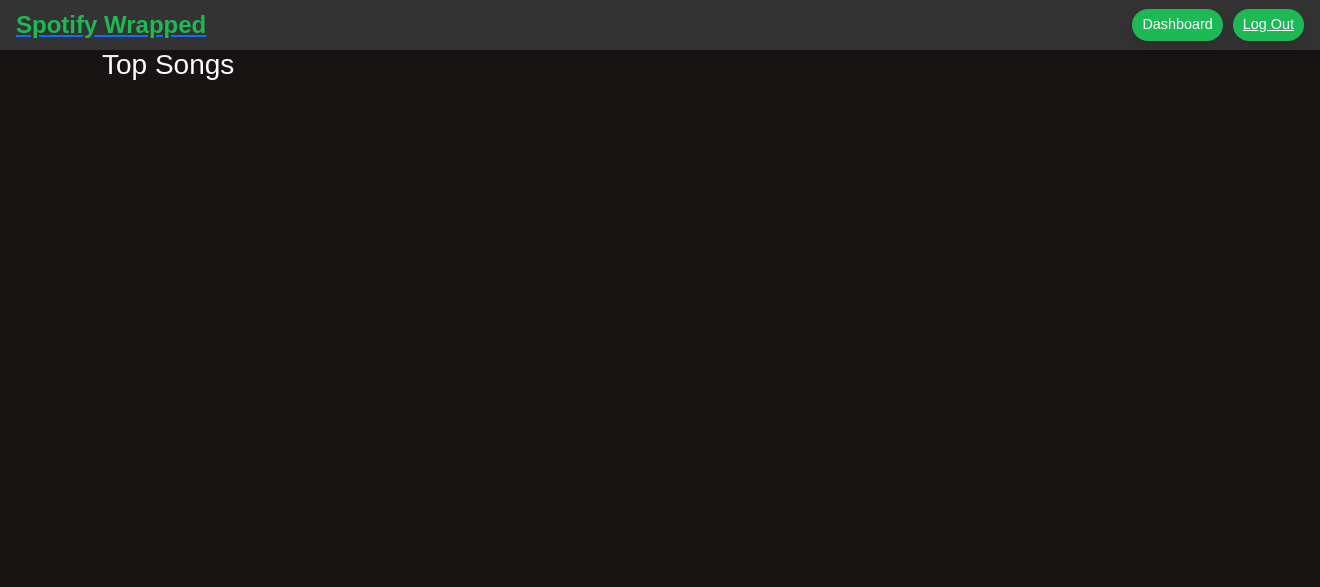
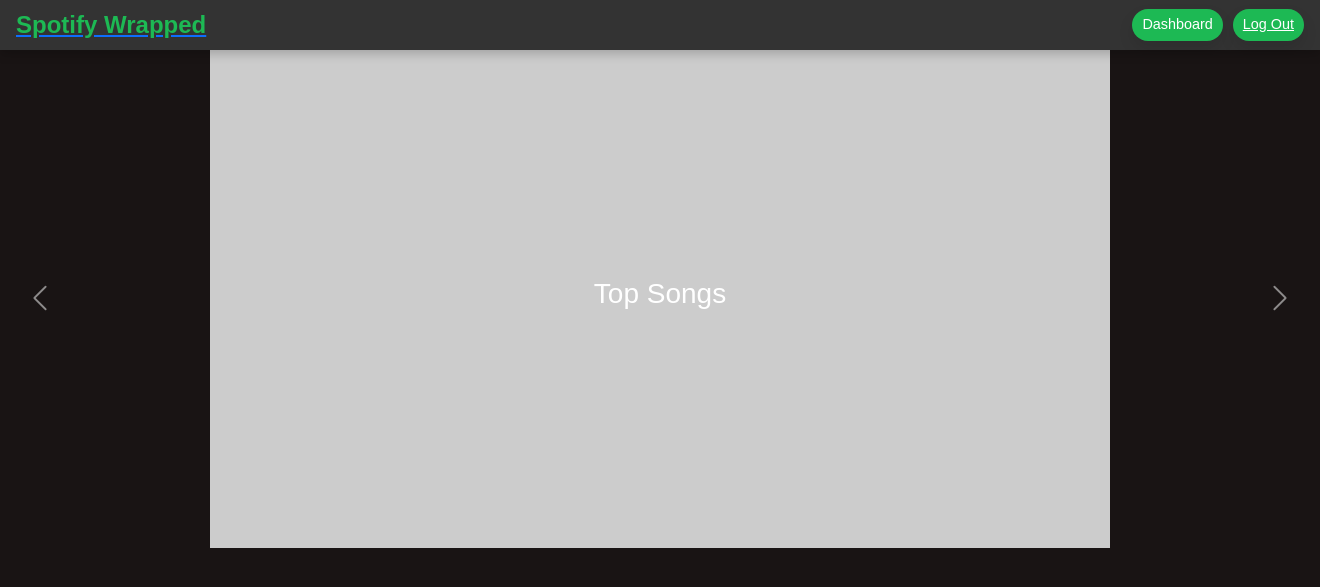
Before and after one commit to maxzhu143/SpotifyWrapped, a Django app: page /wrapped_carousel/ in a window 1320 px wide. Shown: the top 587 px of the page. Run offline with Django 4.2, Linux system fonts and the light colour scheme; the visitor is signed in with stand-in values (Sample User, id 1); some libraries are stand-ins or nearby versions.

Commit message:
Carousel buttons didn't work so i had to back track the carousel. I'm making the spotify wrapped more dynamic with the user making and saving spotify wrapped objects. The objects are saved to their account, and then they can view them through the carousel

```diff
--- a/Wrappedapp/templates/base.html
+++ b/Wrappedapp/templates/base.html
@@ -1,4 +1,7 @@
 <head>
+    <link href="https://cdn.jsdelivr.net/npm/bootstrap@5.1.3/dist/css/bootstrap.min.css" rel="stylesheet">
+    <script src="https://cdn.jsdelivr.net/npm/bootstrap@5.1.3/dist/js/bootstrap.bundle.min.js"></script>
+
     <style>
                 /* Navbar Styling */
         .navbar {
--- a/Wrappedapp/templates/wrapped_carousel.html
+++ b/Wrappedapp/templates/wrapped_carousel.html
@@ -1,134 +1,64 @@
 {% extends "base.html" %}
-{% load django_bootstrap5 %}
 
-{% block title %}Spotify Wrapped{% endblock %}
+{% block title %}Larger Carousel{% endblock %}
 
 {% block content %}
-<div class="container mt-5">
-
-    <!-- Custom CSS for the Carousel -->
-    <style>
-        /* Ensure the carousel container has a defined height */
-        #spotifyWrappedCarousel {
-            position: relative;
-            overflow: hidden;
-        }
-
-        /* Style for previous and next buttons */
-        .carousel-control-prev,
-        .carousel-control-next {
-            position: absolute;
-            top: 50%; /* Vertically center */
-            transform: translateY(-50%);
-            width: 50px; /* Consistent width */
-            height: 50px; /* Consistent height */
-            z-index: 10; /* Ensure arrows appear above content */
-            display: flex;
-            align-items: center;
-            justify-content: center;
-            background-color: rgba(0, 0, 0, 0.5); /* Optional: semi-transparent background */
-            border-radius: 50%; /* Make the buttons circular */
-        }
-
-        /* Ensure the icons inside the buttons are scaled properly */
-        .carousel-control-prev-icon,
-        .carousel-control-next-icon {
-            width: 20px; /* Adjust icon size */
-            height: 20px; /* Adjust icon size */
-            background-size: contain; /* Fit the size */
-        }
-
-        /* Offset the arrows to the sides of the carousel */
-        .carousel-control-prev {
-            left: -60px; /* Move arrow left */
-        }
-
-        .carousel-control-next {
-            right: -60px; /* Move arrow right */
-        }
-    </style>
-
+<div class="container mt-5 position-relative">
     <!-- Carousel -->
-    <div id="spotifyWrappedCarousel" class="carousel slide" data-bs-ride="carousel">
-        <div class="carousel-inner">
-
-            <!-- Slide 1: Top Songs -->
+    <div id="basicCarousel" class="carousel slide">
+        <!-- Carousel Inner -->
+        <div class="carousel-inner" style="height: 500px; width: 100%; max-width: 900px; margin: 0 auto;">
             <div class="carousel-item active">
+                <div class="d-flex justify-content-center align-items-center" style="height: 100%; background-color: #ccc;">
                     <h3>Top Songs</h3>
-                <ul>
-                    {% for song in top_songs %}
-                    <li>
-                        <img src="{{ song.cover }}" alt="{{ song.name }}" style="width: 100px; height: 100px;">
-                        <p>{{ song.name }} by {{ song.artist }}</p>
-                    </li>
-                    {% endfor %}
-                </ul>
                 </div>
-
-            <!-- Slide 2: Top Artists -->
-            <div class="carousel-item">
-                <h3>Top Artists</h3>
-                <ul>
-                    {% for artist in top_artists %}
-                    <li>{{ artist }}</li>
-                    {% endfor %}
-                </ul>
-            </div>
-
-            <!-- Slide 3: Top Genres -->
-            <div class="carousel-item">
-                <h3>Top Genres</h3>
-                <ul>
-                    {% for genre in top_genres %}
-                    <li>{{ genre }}</li>
-                    {% endfor %}
-                </ul>
-            </div>
-
-            <!-- Slide 4: Personality -->
-            <div class="carousel-item">
-                <h3>Your Listening Personality</h3>
-                <p>{{ personality }}</p>
-            </div>
-
-            <!-- Slide 5: Total Minutes -->
-            <div class="carousel-item">
-                <h3>Total Minutes Listened</h3>
-                <p>{{ total_minutes_listened }}</p>
-            </div>
-
-            <!-- Additional Slides as Needed -->
-            <div class="carousel-item">
-                <h3>Sound Town</h3>
-                <p>{{ sound_town }}</p>
             </div>
             <div class="carousel-item">
-                <h3>Top Podcasts</h3>
-                <ul>
-                    {% for podcast in top_podcasts %}
-                    <li>{{ podcast }}</li>
-                    {% endfor %}
-                </ul>
+                <div class="d-flex justify-content-center align-items-center" style="height: 100%; background-color: #aaa;">
+                    <h3>Top Artists</h3>
+                </div>
             </div>
             <div class="carousel-item">
-                <h3>Artist Messages</h3>
-                <ul>
-                    {% for artist, message in artist_messages.items %}
-                    <li>{{ artist }}: {{ message }}</li>
-                    {% endfor %}
-                </ul>
+                <div class="d-flex justify-content-center align-items-center" style="height: 100%; background-color: #888;">
+                    <h3>Top Genres</h3>
+                </div>
+            </div>
+            <div class="carousel-item">
+                <div class="d-flex justify-content-center align-items-center" style="height: 100%; background-color: #888;">
+                    <h3>Minutes Listened</h3>
+                </div>
+            </div>
+            <div class="carousel-item">
+                <div class="d-flex justify-content-center align-items-center" style="height: 100%; background-color: #888;">
+                    <h3>Listening Personality</h3>
+                </div>
+            </div>
+            <div class="carousel-item">
+                <div class="d-flex justify-content-center align-items-center" style="height: 100%; background-color: #888;">
+                    <h3>Sound Town</h3>
+                </div>
+            </div>
+            <div class="carousel-item">
+                <div class="d-flex justify-content-center align-items-center" style="height: 100%; background-color: #888;">
+                    <h3>Podcasts</h3>
+                </div>
+            </div>
+            <div class="carousel-item">
+                <div class="d-flex justify-content-center align-items-center" style="height: 100%; background-color: #888;">
+                    <h3>Artist Thank You</h3>
+                </div>
+            </div>
         </div>
     </div>
 
-        <!-- Carousel Controls -->
-        <button class="carousel-control-prev" type="button" data-bs-target="#spotifyWrappedCarousel" data-bs-slide="prev">
-            <span class="carousel-control-prev-icon" aria-hidden="true"></span>
+    <!-- Controls placed completely outside the carousel -->
+    <button class="carousel-control-prev position-absolute" type="button" data-bs-target="#basicCarousel" data-bs-slide="prev" style="top: 50%; transform: translateY(-50%); left: -80px; width: 60px; height: 60px;">
+        <span class="carousel-control-prev-icon" aria-hidden="true" style="width: 30px; height: 30px;"></span>
         <span class="visually-hidden">Previous</span>
     </button>
-        <button class="carousel-control-next" type="button" data-bs-target="#spotifyWrappedCarousel" data-bs-slide="next">
-            <span class="carousel-control-next-icon" aria-hidden="true"></span>
+    <button class="carousel-control-next position-absolute" type="button" data-bs-target="#basicCarousel" data-bs-slide="next" style="top: 50%; transform: translateY(-50%); right: -80px; width: 60px; height: 60px;">
+        <span class="carousel-control-next-icon" aria-hidden="true" style="width: 30px; height: 30px;"></span>
         <span class="visually-hidden">Next</span>
     </button>
 </div>
-</div>
 {% endblock %}
--- a/Wrappedapp/views.py
+++ b/Wrappedapp/views.py
@@ -1,7 +1,6 @@
 """Views for Wrappedapp."""
 import urllib.parse
 from django.contrib.auth import login, logout
-from .models import SpotifyAccount
 from django.conf import settings
 from django.http import JsonResponse
 from django.shortcuts import render, redirect
@@ -19,12 +18,13 @@ from .spotify_api_functions import (
 )
 from datetime import datetime, timedelta
 from django.shortcuts import redirect
-from Wrappedapp.models import SpotifyAccount
+from Wrappedapp.models import SpotifyWrapped, SpotifyAccount
 
 openai.api_key = settings.OPENAI_API_KEY
 client_id = settings.SPOTIFY_CLIENT_ID
 client_secret = settings.SPOTIFY_CLIENT_SECRET
 redirect_uri = settings.SPOTIFY_REDIRECT_URI
+
 
 def spot_login(request):
     # Step 1: Redirect the user to Spotify's authorization page
@@ -132,18 +132,22 @@ def home(request):
 
 from django.contrib.auth.decorators import login_required
 from django.shortcuts import render
-from Wrappedapp.models import SpotifyAccount
 
 @login_required
 def dashboard(request):
     # Check if the Spotify account is linked
     spotify_account = SpotifyAccount.objects.filter(user=request.user).first()
 
+    # Get the user's saved SpotifyWrapped objects
+    wrapped_objects = SpotifyWrapped.objects.filter(user=request.user).order_by('-created_at')
+
     context = {
         "spotify_account": spotify_account,
         "spotify_linked": bool(spotify_account),  # True if Spotify account is linked
+        "wrapped_objects": wrapped_objects,  # Add the saved wrapped objects to the context
     }
     return render(request, "dashboard.html", context)
+
 
 
 def register(request):
@@ -203,8 +207,43 @@ def describe_user_tracks(request):
 
     return JsonResponse({'error': 'Invalid request'}, status=400)
 
+from django.shortcuts import render
+from django.contrib.auth.decorators import login_required
+
+
+@login_required
 def wrapped_carousel(request):
-    return render(request, 'wrapped_carousel.html')
+    """
+    View to render the Wrapped Carousel page with data pulled from Spotify API.
+    """
+    try:
+        # Fetch data from Spotify API using user's token
+        spotify_token = request.user.spotify_token  # Assuming you store tokens per user
+
+        top_songs = get_top_songs(spotify_token)  # Example: [{'name': 'Song1', 'artist': 'Artist1', 'cover': 'url1'}, ...]
+        top_artists = get_top_artists(spotify_token)  # Example: ['Artist1', 'Artist2', ...]
+        top_genres = get_top_genres(spotify_token)  # Example: ['Genre1', 'Genre2', ...]
+        personality = determine_listening_personality(spotify_token)  # Example: 'Adventurous Listener'
+        total_minutes_listened = get_total_minutes_listened(spotify_token)  # Example: 12000
+
+    except Exception as e:
+        # If API call fails or user has no data, provide defaults
+        print(f"Error fetching Spotify data: {e}")
+        top_songs = []
+        top_artists = []
+        top_genres = []
+        personality = "No personality data available."
+        total_minutes_listened = "No listening time recorded."
+
+    # Pass the data to the template
+    return render(request, 'wrapped_carousel.html', {
+        'top_songs': top_songs,
+        'top_artists': top_artists,
+        'top_genres': top_genres,
+        'personality': personality,
+        'total_minutes_listened': total_minutes_listened,
+    })
+
 
 
 
```
Also changed, not shown: Wrappedapp/models.py (+16 -0 lines), Wrappedapp/templates/dashboard.html (+41 -1 lines). Lines whose indentation alone changed are shown as unchanged.
